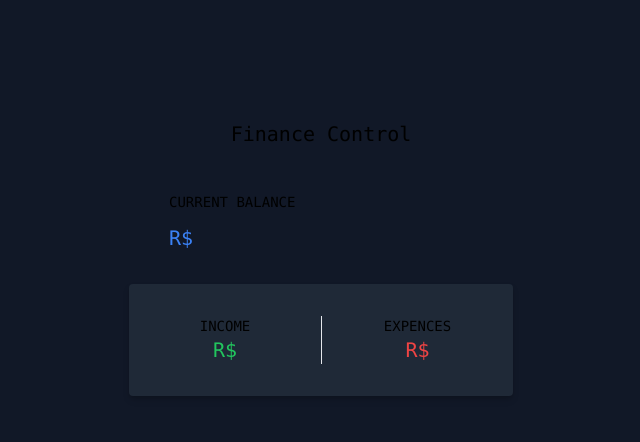
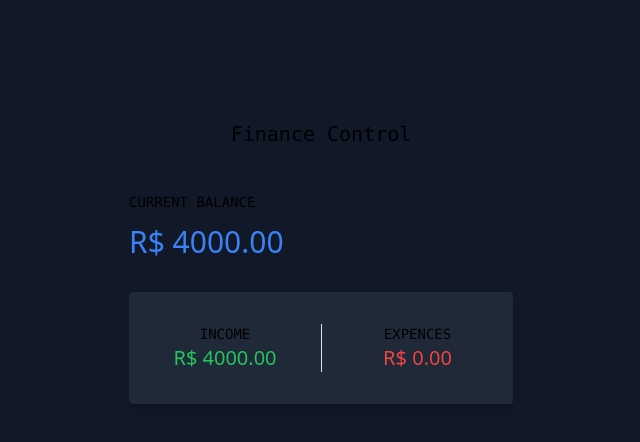
Before and after one commit to leovizeu/financial-control, a Next.js app: page / in a window 1280 px wide. Shown: the top 442 px of the page, without its empty margins (319-959 px from the left). Built offline with nearby package versions, Linux system fonts and the light colour scheme.

Commit message:
add styling

```diff
--- a/app/Components/CurrentBalance.tsx
+++ b/app/Components/CurrentBalance.tsx
@@ -2,12 +2,12 @@ import React from 'react'
 
 const CurrentBalance = () => {
   return (
-    <div className='w-full px-10 py-5 uppercase'>
+    <div className='w-full py-5 uppercase'>
         <h1>
             Current Balance
         </h1>
-        <p className='text-blue-500 text-xl py-3'>
-            R$
+        <p className='text-blue-500 font-sans text-3xl py-3'>
+            R$ 4000.00
         </p>
     </div>
   )
--- a/app/Components/Income.tsx
+++ b/app/Components/Income.tsx
@@ -6,14 +6,14 @@ const Income = () => {
         <div className='flex justify-around'>
             <div className='w-full flex-col flex items-center justify-center'>
                 <h1 className='uppercase'>Income</h1>
-                <p className='text-green-500 text-xl'>R$</p>
+                <p className='text-green-500 font-sans text-xl'>R$ 4000.00</p>
             </div>
 
         </div>
         <div className='flex justify-between'>
             <div className='w-full flex-col flex items-center justify-center'>
                 <h1 className='uppercase'>Expences</h1>
-                <p className='text-red-500 text-xl'>R$</p>
+                <p className='text-red-500 font-sans text-xl'>R$ 0.00</p>
             </div>
         </div>
     </div>
```
